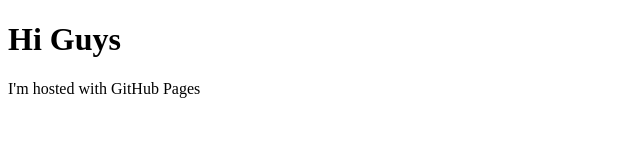
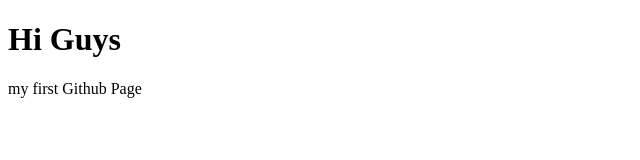
Before and after one commit to yantogary/yantogary.github.io, a plain HTML site: page Index.html in a window 1280 px wide. Shown: the full height of the page, 0-640 px from the left. Drawn offline with Linux system fonts and the light colour scheme.

Commit message:
Update Index.html

```diff
--- a/Index.html
+++ b/Index.html
@@ -5,6 +5,6 @@
 </head>
 <body>
 <h1>Hi Guys</h1>
-<p>I'm hosted with GitHub Pages</p>
+<p>my first Github Page</p>
 </body>
 </html>
```
